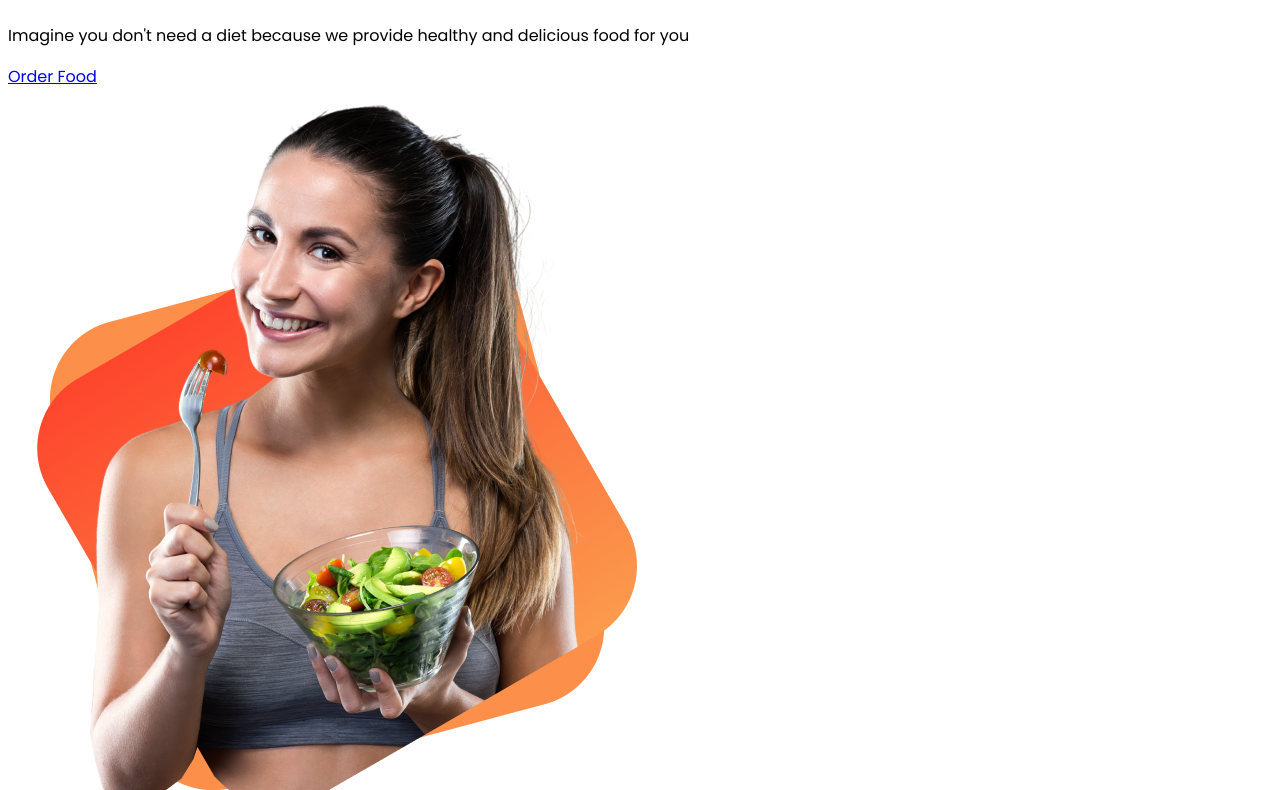
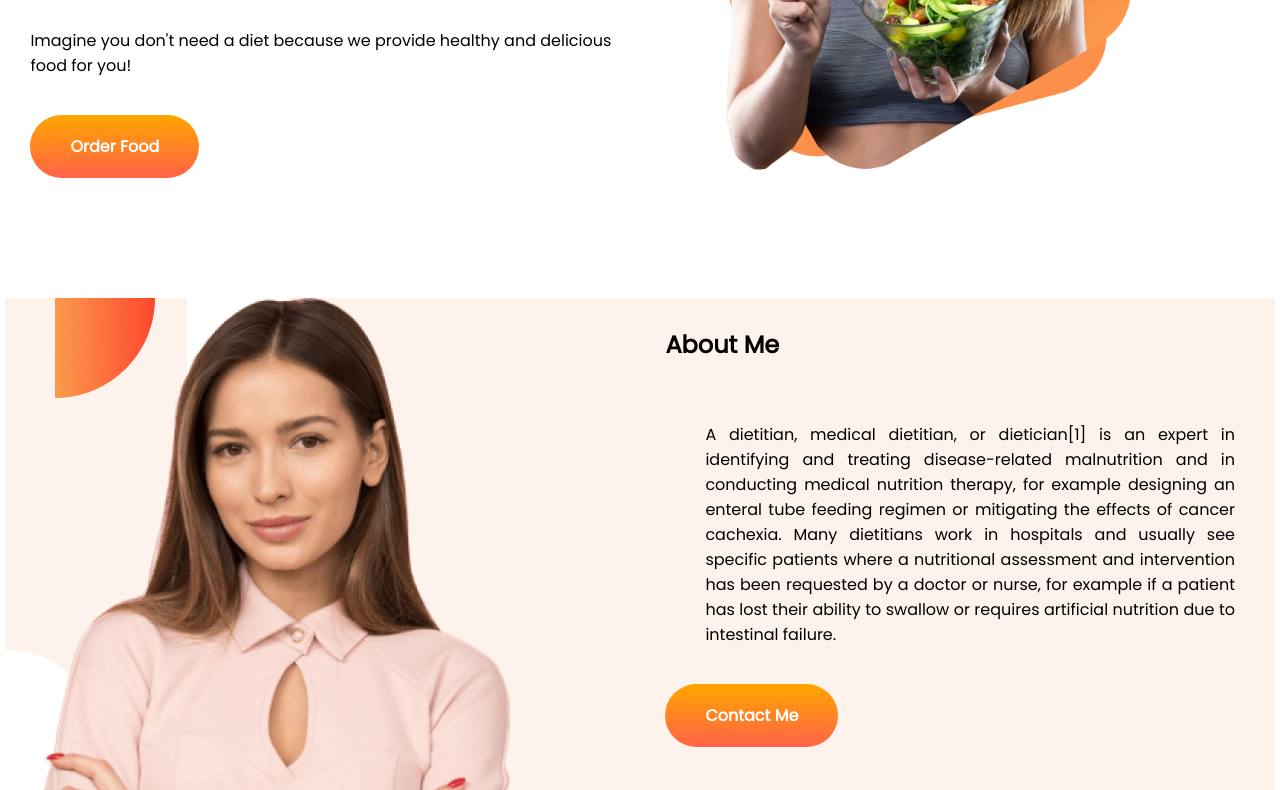
Before and after one commit to jahir78/assignment-1, a plain HTML site: page index.html in a window 1280 px wide. Shown: the part 368-1158 px from the top of the page. Drawn offline with Linux system fonts and the light colour scheme.

Commit message:
section-2

```diff
--- a/index.html
+++ b/index.html
@@ -15,19 +15,34 @@
 
 <body>
     <section>
-        <div>
+        <div class="half-width">
             <h1><span class="orange-colour">Skip</span>The Diet,</h1>
             <h1>Just Eat Healthy</h1>
             <h1>With Food Network</h1>
-            <p>Imagine you don't need a diet because we provide healthy and delicious food for you</p>
-            <a class="link button" target="-blank" href="https://google.com">Order Food</a>
+            <p>Imagine you don't need a diet because we provide healthy and delicious food for you!</p>
+            <a class="link-button" target="-blank" href="https://google.com">Order Food</a>
 
         </div>
-        <img src="images/female/Group 8425.png" alt="">
-        <div>
 
+        <div class="half-width">
 
+            <img src="images/female/Group 8425.png" alt="">
 
+        </div>
+    </section>
+    <section class="shapes">
+        <div class="half-width">
+            <img src="images/female/Person Image.png" alt="">
+        </div>
+        <div class="half-width">
+            <h2>About Me</h2>
+            <p>A dietitian, medical dietitian, or dietician[1] is an expert in identifying and treating disease-related
+                malnutrition and in conducting medical nutrition therapy, for example designing an enteral tube feeding
+                regimen or mitigating the effects of cancer cachexia. Many dietitians work in hospitals and usually see
+                specific patients where a nutritional assessment and intervention has been requested by a doctor or
+                nurse, for example if a patient has lost their ability to swallow or requires artificial nutrition due
+                to intestinal failure.</p>
+            <a class="link-button" target="-blank" href="https://en.wikipedia.org/wiki/Dietitian">Contact Me</a>
         </div>
 
 
--- a/style.css
+++ b/style.css
@@ -1,9 +1,48 @@
 body{
     font-family: 'Poppins', sans-serif;
+    margin: 5px;
 }
 h1{
     font-size: 50px;
+    word-spacing: none;
+    font-size: 50px;
+}
+p{
+    padding-bottom: 40px;
 }
 .orange-colour{
     color: orange;
 }
+section{
+    display: flex;
+    margin-bottom: 100px;
+}
+.half-width{
+    width: 50%;
+    padding-left: 2%;
+
+}
+.half-width img{
+    width: 80%;
+}
+.link-button{
+    text-decoration: none;
+    background-image: linear-gradient(orange,tomato);
+    padding: 20px 40px;
+    color: white;
+    font-weight: 700;
+    border-radius: 40px;
+}
+.half-width img{
+    width: 80%;
+}
+.shapes{
+    background-image: url(images/shapes/7.png);
+}
+.shapes p{
+    padding: 40px;
+    text-align: justify;
+}
+.shapes h2{
+    padding-top: 10px;
+}
```
